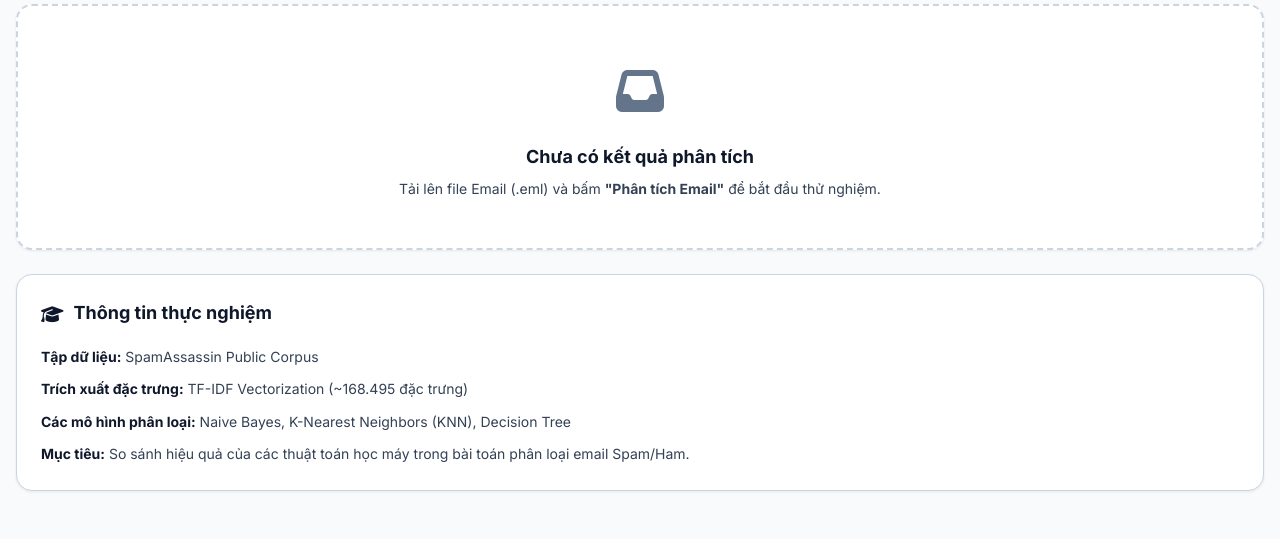
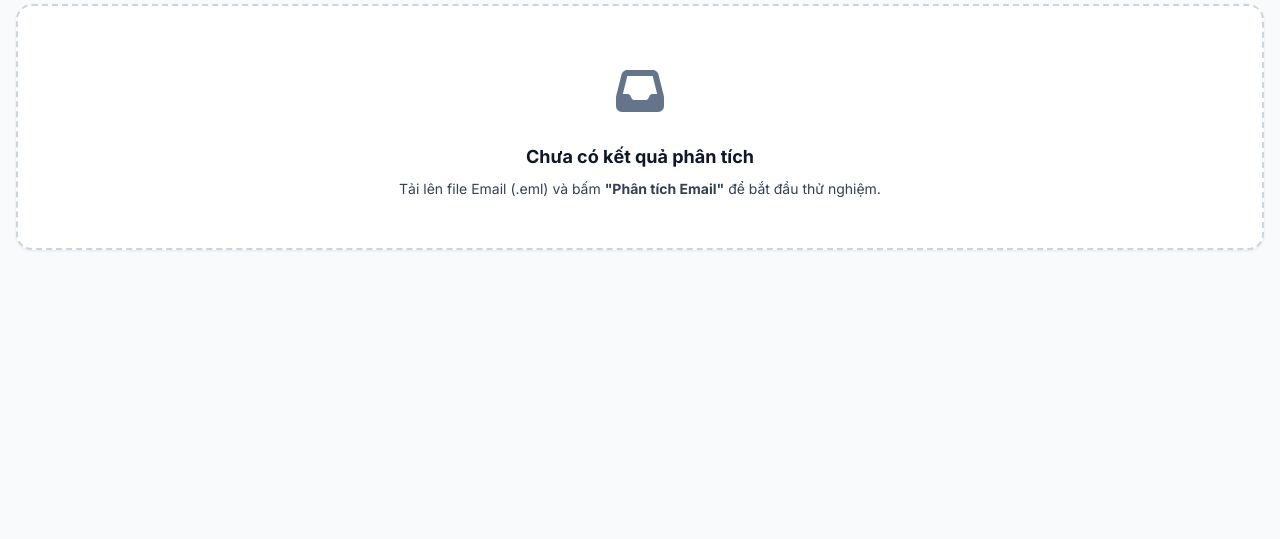
Before and after one commit to ThQNam6105/HMCBM---Spam-Ham-detector, a Flask app: page / in a window 1280 px wide. Shown: the part 744-1283 px from the top of the page. After the commit the page ends 994 px from the top, so only its background shows below. Run offline with Flask 3, Linux system fonts and the light colour scheme.

Commit message:
Remove Thông tin thực nghiệm section

```diff
--- a/templates/index.html
+++ b/templates/index.html
@@ -232,18 +232,7 @@
             </div>
         </section>
 
-        <!-- THESIS EXPERIMENT INFO CARD -->
-        <div class="card about-card">
-            <div class="card-header">
-                <h2><i class="fa-solid fa-graduation-cap"></i> Thông tin thực nghiệm</h2>
-            </div>
-            <ul class="experiment-info-list">
-                <li><strong>Tập dữ liệu:</strong> SpamAssassin Public Corpus</li>
-                <li><strong>Trích xuất đặc trưng:</strong> TF-IDF Vectorization (~168.495 đặc trưng)</li>
-                <li><strong>Các mô hình phân loại:</strong> Naive Bayes, K-Nearest Neighbors (KNN), Decision Tree</li>
-                <li><strong>Mục tiêu:</strong> So sánh hiệu quả của các thuật toán học máy trong bài toán phân loại email Spam/Ham.</li>
-            </ul>
-        </div>
+
     </div>
 
     <!-- JAVASCRIPT -->
```
